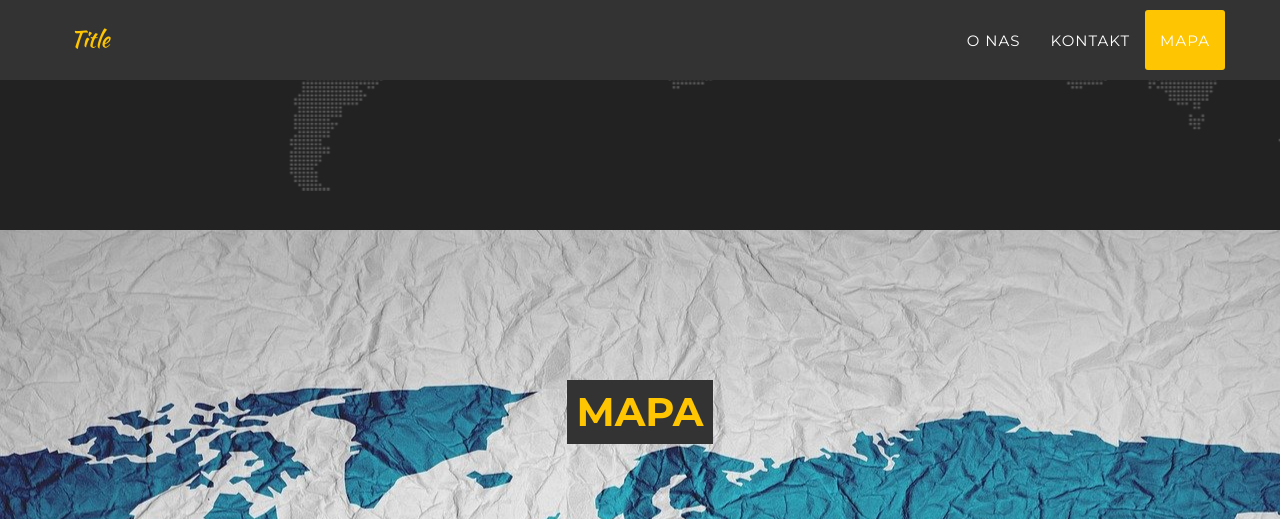
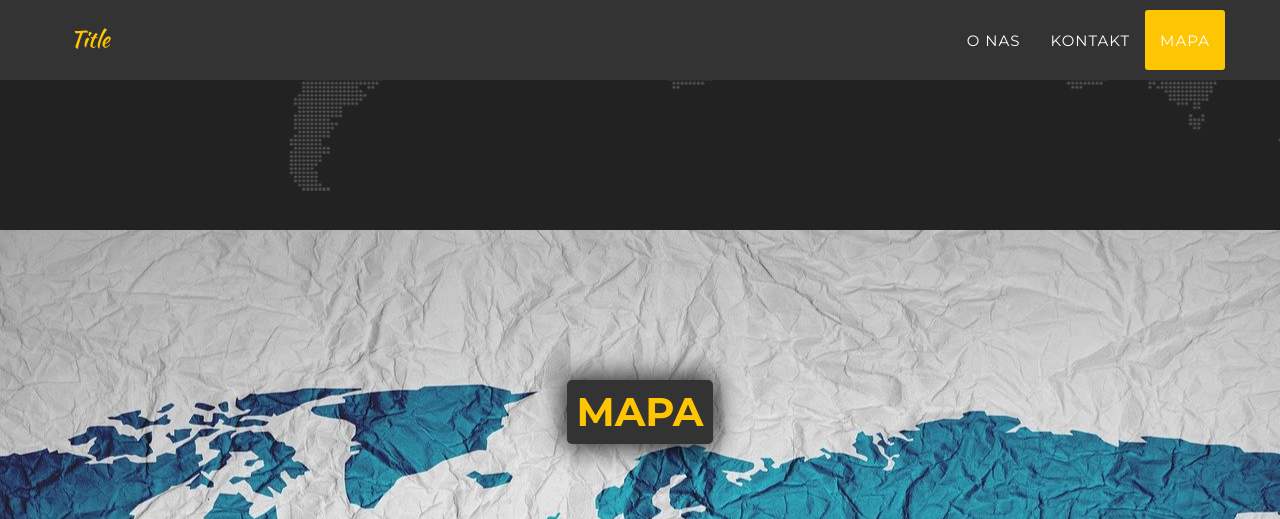
Before and after one commit to DrDEXT3R/fishmonger-s, a Jekyll site: the page built from index.md, in a window 1280 px wide and 1400 px high, scrolled down 1964 px. Shown: the top 519 px of the window. Built offline with Jekyll 4.4.1, drawn with Linux system fonts in a browser that asks for light colours; some web fonts are replaced; grey boxes are pictures that could not be loaded.

Commit message:
Add shadow effect

```diff
--- a/_includes/css/agency.css
+++ b/_includes/css/agency.css
@@ -895,6 +895,10 @@ section#map .text-bg {
     background-color: #{{ site.data.template.color.background }};
     display: inline-block;
     padding: 10px;
+    -webkit-box-shadow: 0px 0px 25px 5px rgba(0,0,0,0.75);
+	-moz-box-shadow: 0px 0px 25px 5px rgba(0,0,0,0.75);
+    box-shadow: 0px 0px 25px 5px rgba(0,0,0,0.75);
+    border-radius: 5px;
 }
 
 section#map .googlemaps {
```
